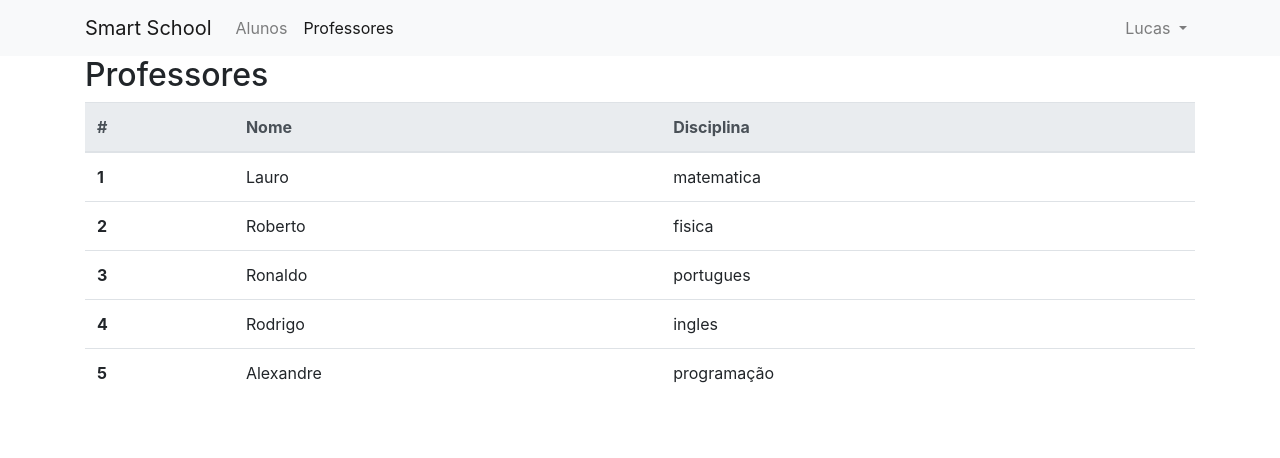
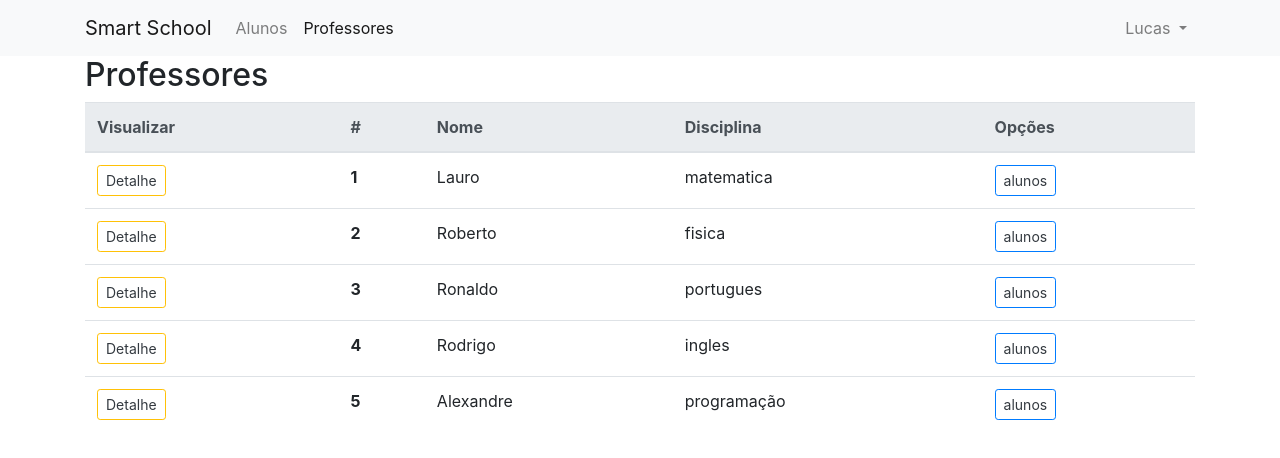
Before and after one commit to bymarreco/SmartSchoolTeste, an Angular app: page /professores in a window 1280 px wide. Shown: the top 458 px of the page. Built offline with nearby package versions, Linux system fonts and the light colour scheme.

Commit message:
Inserção modal em aluno e professor

```diff
--- a/src/app/alunos/alunos.component.html
+++ b/src/app/alunos/alunos.component.html
@@ -5,7 +5,7 @@
         <app-titulo [titulo]="'Cód.Aluno: ' + alunoSelecionado.id"></app-titulo>
       </div>
       <div class="mt-1">
-        <button class="btn btn-sm btn-outline-danger" (click)="voltar()">Fechar</button>
+        <button class="text-dark btn btn-sm btn-outline-danger" (click)="voltar()">Fechar</button>
       </div>
     </div>
 
@@ -43,15 +43,15 @@
       </thead>
       <tbody>
         <tr *ngFor="let aluno of alunos">
-        <td><button (click)="alunoSelect(aluno)" class="btn btn-sm btn-outline-warning">Detalhe</button></td>
+        <td><button (click)="alunoSelect(aluno)" class="text-dark btn btn-sm btn-outline-warning">Detalhe</button></td>
         <td scope="row">{{aluno.id}}</td>
         <td>{{aluno.nome}}</td>
         <td>{{aluno.sobrenome}}</td>
         <td>{{aluno.telefone}}</td>
         <td>
           <div class="btn-group">
-            <button class="btn btn-sm btn-outline-primary">Editar</button>
-            <button class="btn btn-sm btn-outline-danger">Excluir</button>
+            <button (click)="openModal(template)" class="text-dark btn btn-sm btn-outline-primary">Professores</button>
+            <button class="btn btn-sm btn-outline-danger">Desativar</button>
           </div>
         </td>
       </tr>
@@ -59,3 +59,15 @@
   </table>
 </div>
 </div>
+
+
+<ng-template #template>
+  <div class="modal-body">
+    <app-professores></app-professores>
+  </div>
+  <div class="modal-footer">
+    <button type="button" class="btn pull-right" aria-label="Close" (click)="modalRef.hide()">
+    Fechar
+    </button>
+  </div>
+</ng-template>
--- a/src/app/alunos/alunos.component.ts
+++ b/src/app/alunos/alunos.component.ts
@@ -1,5 +1,6 @@
-import { Component, OnInit } from '@angular/core';
+import { Component, OnInit, TemplateRef } from '@angular/core';
 import { FormBuilder, FormGroup, Validators } from '@angular/forms';
+import { BsModalRef, BsModalService } from 'ngx-bootstrap/modal';
 import { Aluno } from '../models/aluno';
 
 @Component({
@@ -9,6 +10,7 @@ import { Aluno } from '../models/aluno';
 })
 export class AlunosComponent implements OnInit {
 
+  public modalRef: BsModalRef;
   public alunoForm:FormGroup;
   public titulo = 'Alunos';
   public alunoSelecionado: Aluno;
@@ -24,7 +26,13 @@ export class AlunosComponent implements OnInit {
     {id:7, nome: 'Paulo', sobrenome: 'José', telefone:332259}
   ];
 
-  constructor(private fb:FormBuilder) {
+
+  openModal(template: TemplateRef<any>) {
+    this.modalRef = this.modalService.show(template);
+  }
+
+  constructor(private fb:FormBuilder,
+    private modalService: BsModalService) {
     this.criarForm();
   }
 
--- a/src/app/app.module.ts
+++ b/src/app/app.module.ts
@@ -13,6 +13,7 @@ import { TituloComponent } from './titulo/titulo.component';
 import { BsDropdownModule} from 'ngx-bootstrap/dropdown';
 import { BrowserAnimationsModule}from '@angular/platform-browser/animations';
 import { FormsModule, ReactiveFormsModule } from '@angular/forms';
+import { ModalModule} from 'ngx-bootstrap/modal';
 
 @NgModule({
   declarations: [
@@ -30,7 +31,8 @@ import { FormsModule, ReactiveFormsModule } from '@angular/forms';
     BsDropdownModule.forRoot(),
     BrowserAnimationsModule,
     FormsModule,
-    ReactiveFormsModule
+    ReactiveFormsModule,
+    ModalModule.forRoot()
   ],
   providers: [],
   bootstrap: [AppComponent]
--- a/src/app/professores/professores.component.html
+++ b/src/app/professores/professores.component.html
@@ -31,19 +31,41 @@
     <table class="table table-hover">
       <thead class="thead-light">
         <tr>
+          <th>Visualizar</th>
           <th scope="col">#</th>
           <th scope="col">Nome</th>
           <th scope="col">Disciplina</th>
+          <th scope="col">Opções</th>
         </tr>
       </thead>
       <tbody>
-        <tr *ngFor="let prof of professores"
-        style="cursor:pointer;" (click)="professorSelect(prof)">
+        <tr *ngFor="let prof of professores">
+        <td>
+          <button (click)="professorSelect(prof)" class="text-dark btn btn-sm btn-outline-warning">Detalhe</button>
+        </td>
         <th scope="row">{{prof.id}}</th>
         <td>{{prof.nome}}</td>
         <td>{{prof.disciplina}}</td>
+        <td>
+          <div class="btn-group">
+            <button (click)="openModal(template)" class="text-dark btn btn-sm btn-outline-primary">alunos</button>
+          </div>
+        </td>
       </tr>
     </tbody>
   </table>
 </div>
 </div>
+
+
+<ng-template #template>
+  <div class="modal-header">
+    <h4 class="modal-title pull-left">Modal</h4>
+    <button type="button" class="close pull-right" aria-label="Close" (click)="modalRef.hide()">
+      <span aria-hidden="true">&times;</span>
+    </button>
+  </div>
+  <div class="modal-body">
+
+  </div>
+</ng-template>
--- a/src/app/professores/professores.component.ts
+++ b/src/app/professores/professores.component.ts
@@ -1,5 +1,6 @@
-import { Component, OnInit } from '@angular/core';
+import { Component, OnInit, TemplateRef } from '@angular/core';
 import { FormBuilder, FormGroup, Validators } from '@angular/forms';
+import { BsModalRef, BsModalService } from 'ngx-bootstrap/modal';
 import { Professor } from '../models/professor';
 
 @Component({
@@ -9,6 +10,7 @@ import { Professor } from '../models/professor';
 })
 export class ProfessoresComponent implements OnInit {
 
+  public modalRef: BsModalRef;
   public professorForm:FormGroup;
   public titulo = 'Professores';
   public professorSelecionado: Professor;
@@ -22,7 +24,12 @@ export class ProfessoresComponent implements OnInit {
     {id:5 ,nome: 'Alexandre', disciplina: 'programação'}
   ];
 
-  constructor(private fb:FormBuilder) {
+
+  openModal(template: TemplateRef<any>) {
+    this.modalRef = this.modalService.show(template);
+  }
+
+  constructor(private fb:FormBuilder, private modalService: BsModalService) {
     this.criarForm();
    }
 
```
